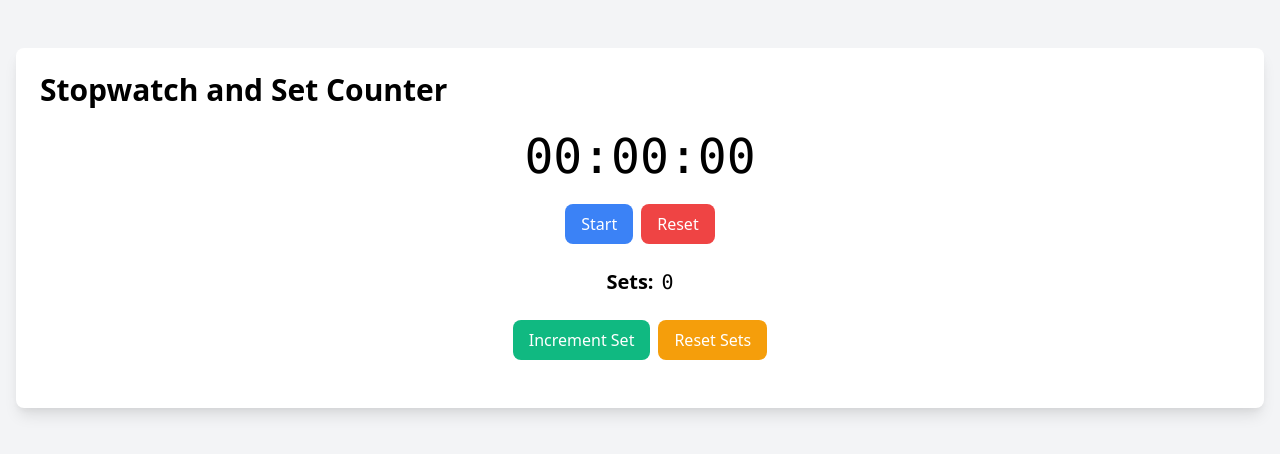
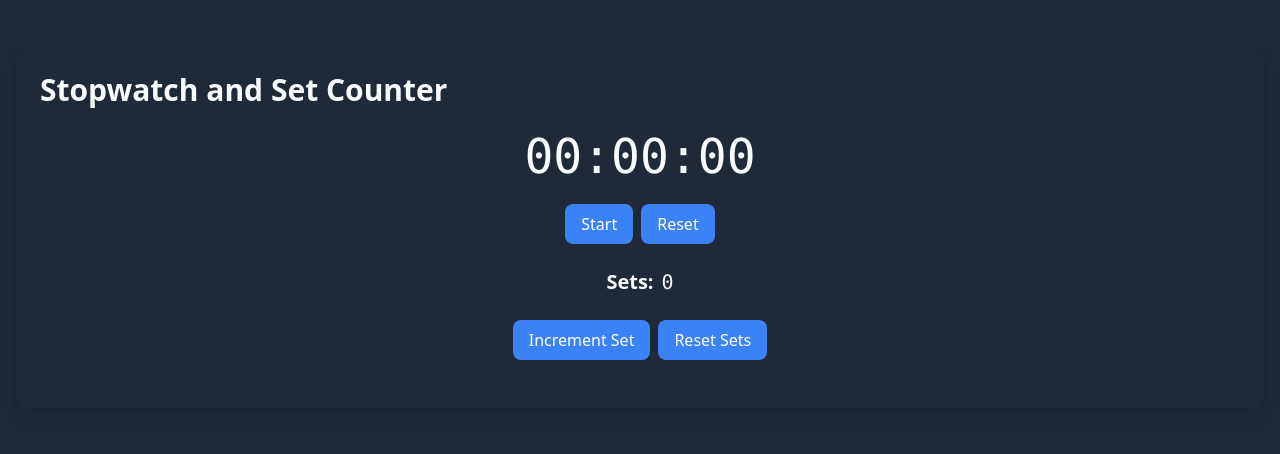
Before and after one commit to fabioa88/cali-stopwatch, a plain HTML site: page index2.html in a window 1280 px wide. Drawn offline with nearby package versions, Linux system fonts and the light colour scheme.

Commit message:
Update index2.html

```diff
--- a/index2.html
+++ b/index2.html
@@ -1,29 +1,48 @@
 <!DOCTYPE html>
-<html lang="en">
+<html lang="en" data-theme="dark">
 <head>
   <meta charset="UTF-8">
   <meta name="viewport" content="width=device-width, initial-scale=1.0">
-  <title>Cali Stopwatch</title>
+  <title>Stopwatch and Set Counter</title>
   <link href="https://cdn.jsdelivr.net/npm/tailwindcss@2.2.16/dist/tailwind.min.css" rel="stylesheet">
+  <style>
+    :root {
+      --button-color: #3b82f6;
+    }
+
+    [data-theme="dark"] {
+      --bg-primary: #1f2937;
+      --text-primary: #f9fafb;
+    }
+
+    body {
+      background-color: var(--bg-primary);
+      color: var(--text-primary);
+    }
+
+    button {
+      background-color: var(--button-color);
+    }
+  </style>
 </head>
-<body class="bg-gray-100 min-h-screen">
+<body class="min-h-screen">
   <div class="container mx-auto px-4 py-12">
-    <div class="bg-white p-6 rounded-lg shadow-lg">
+    <div class="bg-gray-800 p-6 rounded-lg shadow-lg">
       <h1 class="text-3xl font-bold mb-6">Stopwatch and Set Counter</h1>
       <div class="flex items-center justify-center mb-6">
         <span id="timer" class="text-5xl font-mono">00:00:00</span>
       </div>
       <div class="flex items-center justify-center mb-6">
-        <button id="startStopBtn" class="bg-blue-500 text-white px-4 py-2 rounded-lg mr-2">Start</button>
-        <button id="resetBtn" class="bg-red-500 text-white px-4 py-2 rounded-lg">Reset</button>
+        <button id="startStopBtn" class="text-white px-4 py-2 rounded-lg mr-2">Start</button>
+        <button id="resetBtn" class="text-white px-4 py-2 rounded-lg">Reset</button>
       </div>
       <div class="flex items-center justify-center mb-6">
         <span class="text-xl font-bold mr-2">Sets:</span>
         <span id="setCounter" class="text-xl font-mono">0</span>
       </div>
       <div class="flex items-center justify-center mb-6">
-        <button id="incrementSetBtn" class="bg-green-500 text-white px-4 py-2 rounded-lg mr-2">Increment Set</button>
-        <button id="resetSetBtn" class="bg-yellow-500 text-white px-4 py-2 rounded-lg">Reset Sets</button>
+        <button id="incrementSetBtn" class="text-white px-4 py-2 rounded-lg mr-2">Increment Set</button>
+        <button id="resetSetBtn" class="text-white px-4 py-2 rounded-lg">Reset Sets</button>
       </div>
     </div>
   </div>
```
